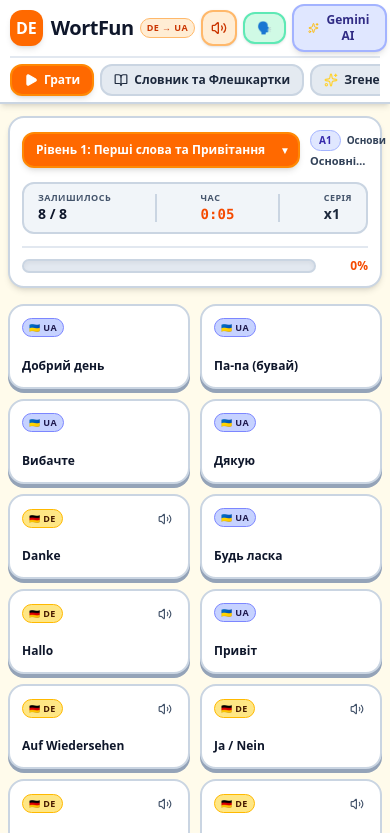
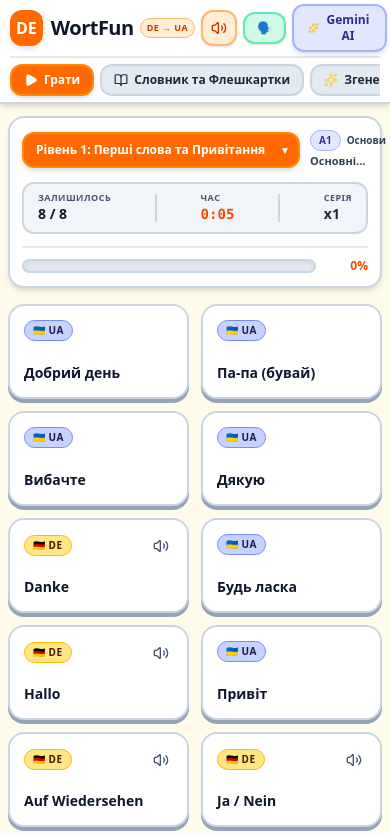
Before and after one commit to posatsky/WortFun, a React (Vite) app: page / in a window 390 px wide. Shown: the top 833 px of the page. Built offline with nearby package versions, Linux system fonts and the light colour scheme.

Commit message:
Update GameBoard.tsx

```diff
--- a/src/components/GameBoard.tsx
+++ b/src/components/GameBoard.tsx
@@ -410,7 +410,7 @@ export const GameBoard: React.FC<GameBoardProps> = ({
       </AnimatePresence>
 
       {/* CARDS GRID */}
-      <div className="grid grid-cols-2 sm:grid-cols-3 lg:grid-cols-4 gap-2.5 sm:gap-4 md:gap-5 min-h-[320px] sm:min-h-[380px]">
+      <div className="grid grid-cols-2 md:grid-cols-3 lg:grid-cols-4 gap-3 sm:gap-4 md:gap-5 min-h-[320px] sm:min-h-[380px]">
         <AnimatePresence mode="popLayout">
           {cards
             .filter((card) => !card.isMatched)
@@ -450,7 +450,7 @@ export const GameBoard: React.FC<GameBoardProps> = ({
                   onClick={() => handleCardClick(card)}
                   whileHover={{ scale: card.isSelected || card.isCorrect || card.isError ? 1.02 : 1.03 }}
                   whileTap={{ scale: 0.96 }}
-                  className={`relative rounded-2xl sm:rounded-3xl p-3 sm:p-4 md:p-5 flex flex-col justify-between text-left transition-all duration-150 min-h-[85px] sm:min-h-[110px] group cursor-pointer active:translate-y-0.5 active:shadow-none ${cardStyle}`}
+                  className={`relative rounded-2xl sm:rounded-3xl p-3.5 sm:p-4 md:p-5 flex flex-col justify-between text-left transition-all duration-150 min-h-[95px] sm:min-h-[110px] group cursor-pointer active:translate-y-0.5 active:shadow-none ${cardStyle}`}
                 >
                   {/* Language Tag Indicator or State Badge */}
                   <div className="flex items-center justify-between w-full mb-1">
@@ -458,7 +458,7 @@ export const GameBoard: React.FC<GameBoardProps> = ({
                       stateBadge
                     ) : (
                       <span
-                        className={`text-[9px] sm:text-[10px] uppercase font-black tracking-wider px-1.5 sm:px-2 py-0.5 rounded-full ${
+                        className={`text-[10px] uppercase font-black tracking-wider px-2 py-0.5 rounded-full ${
                           card.isSelected
                             ? 'bg-white/30 text-white border border-white/40'
                             : card.language === 'de'
@@ -483,13 +483,13 @@ export const GameBoard: React.FC<GameBoardProps> = ({
                         }`}
                         title="Прослухати вимову"
                       >
-                        <Volume2 className="w-3.5 h-3.5 sm:w-4 sm:h-4" />
+                        <Volume2 className="w-4 h-4" />
                       </span>
                     )}
                   </div>
 
                   {/* Main Word Text */}
-                  <div className="font-black text-xs sm:text-base md:text-xl leading-snug mt-auto text-slate-900 break-words">
+                  <div className="font-black text-sm sm:text-base md:text-xl leading-snug mt-auto text-slate-900 break-words">
                     {card.text}
                   </div>
 
```
